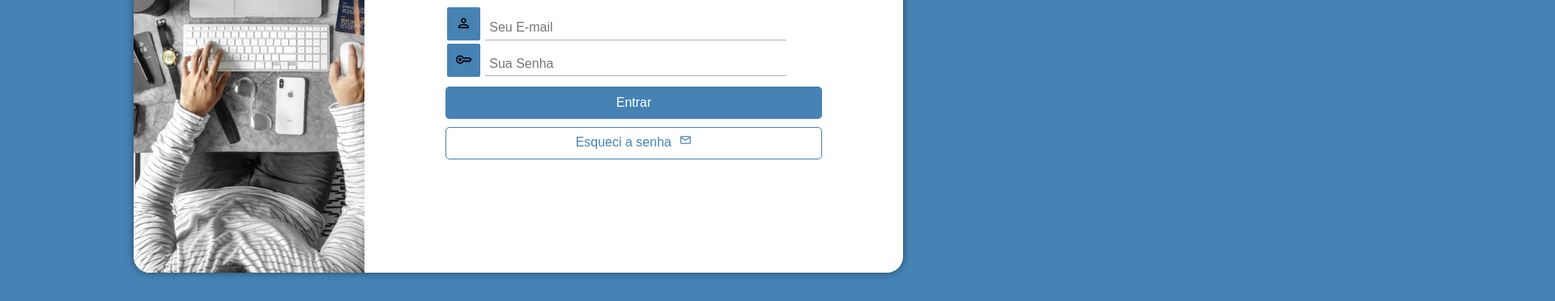
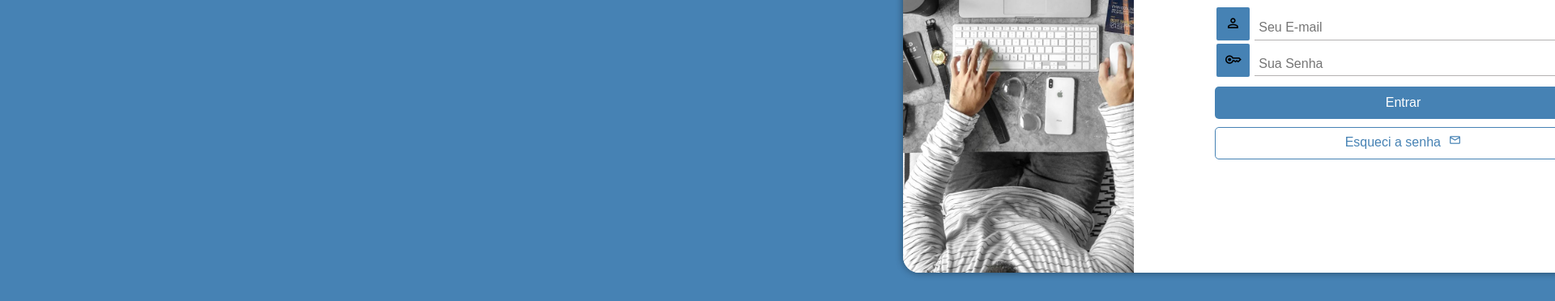
Before and after one commit to ptamay/projeto-login, a plain HTML site: page index.html in a window 1280 px wide. Shown: the part 428-800 px from the top of the page at 81% size, 1920 px wide, since content can reach past the window. Drawn offline with nearby package versions, Linux system fonts and the light colour scheme.

Commit message:
Correção (transition section#login)

```diff
--- a/estilos/style.css
+++ b/estilos/style.css
@@ -28,7 +28,7 @@ section#login {
     position: absolute;
     top: 50%;
     left: 50%;
-    transform: translate(-50%, 50%);
+    transform: translate(50%, 50%);
     background-color: white;
     width: 290px;
     height: 510px;
```
